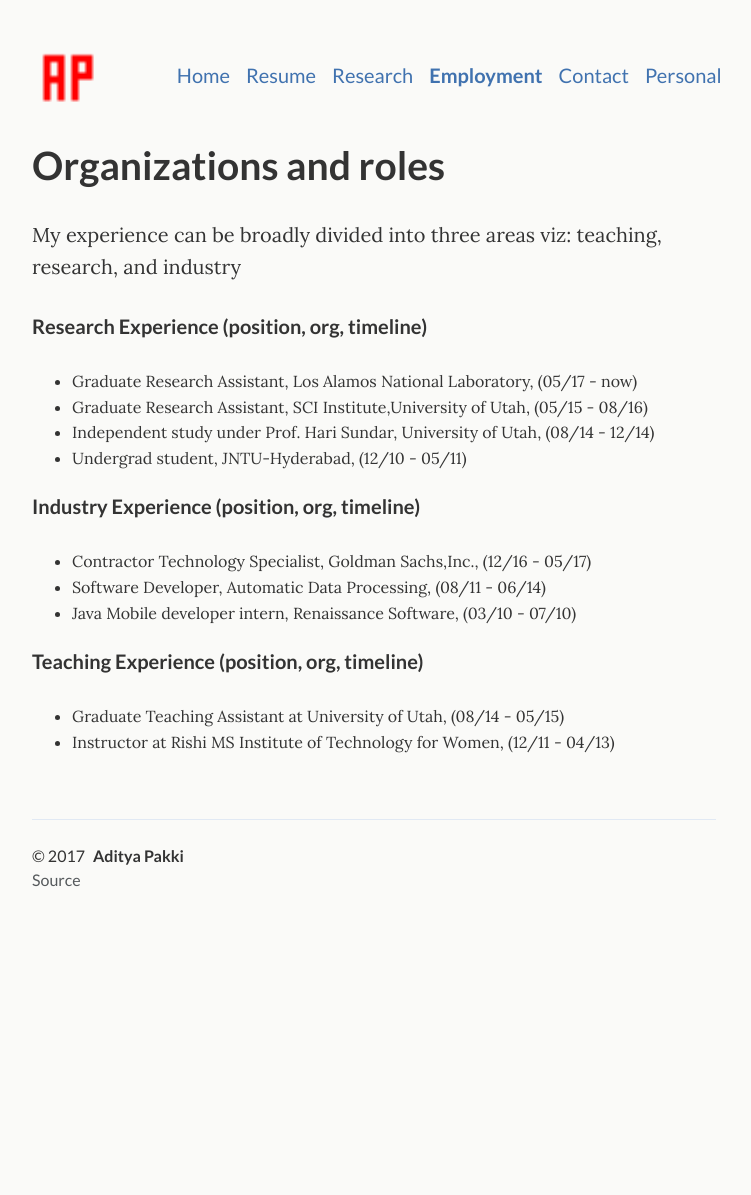
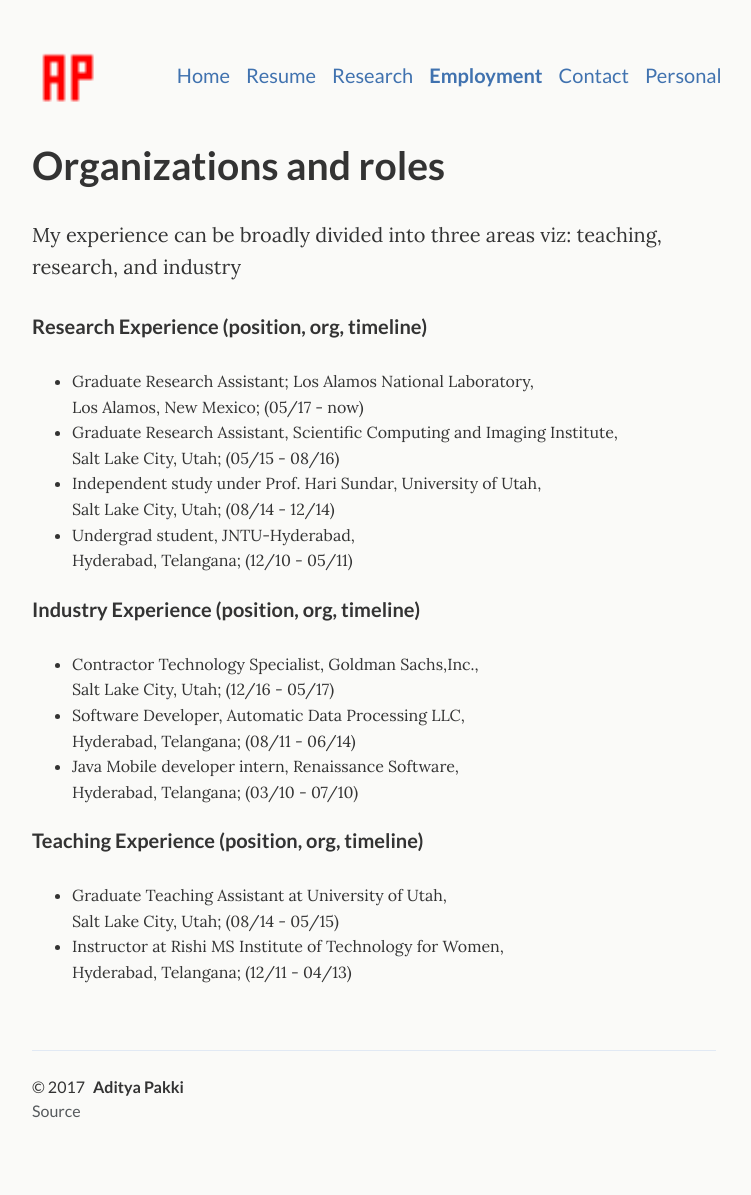
Before and after one commit to adityapakki/adityapakki.github.io, a Jekyll site: the page built from _pages/experience.html, in a window 1280 px wide. Shown: the whole page, without its empty margins (266-1017 px from the left). Built offline with Jekyll 4.4.1, drawn with Linux system fonts in a browser that asks for light colours; before the commit the page ends 964 px from its top, so only the background shows below that.

Commit message:
Reformat the experience.html

```diff
--- a/_pages/experience.html
+++ b/_pages/experience.html
@@ -12,26 +12,35 @@ permalink: /experience/
       <div class="project">
         <h4 class="project-title">Research Experience (position, org, timeline)</h4>
         <ul>
-        <li>Graduate Research Assistant, Los Alamos National Laboratory, (05/17 - now)</li>
-        <li>Graduate Research Assistant, SCI Institute,University of Utah, (05/15 - 08/16)</li>
-        <li>Independent study under Prof. Hari Sundar, University of Utah, (08/14 - 12/14)</li>
-        <li>Undergrad student, JNTU-Hyderabad, (12/10 - 05/11)</li>
+        <li>Graduate Research Assistant; Los Alamos National Laboratory,</br>
+            Los Alamos, New Mexico; (05/17 - now)</li>
+        <li>Graduate Research Assistant, Scientific Computing and Imaging Institute, </br>
+            Salt Lake City, Utah; (05/15 - 08/16)</li>
+        <li>Independent study under Prof. Hari Sundar, University of Utah,</br>
+            Salt Lake City, Utah; (08/14 - 12/14)</li>
+        <li>Undergrad student, JNTU-Hyderabad, </br>
+            Hyderabad, Telangana; (12/10 - 05/11)</li>
         <ul>
       </div>
 
       <div class="project">
         <h4 class="project-title">Industry Experience (position, org, timeline)</h4>
         <ul>
-         <li>Contractor Technology Specialist, Goldman Sachs,Inc., (12/16 - 05/17)</li>
-         <li>Software Developer, Automatic Data Processing, (08/11 - 06/14)</li>
-         <li>Java Mobile developer intern, Renaissance Software, (03/10 - 07/10)</li>
+         <li>Contractor Technology Specialist, Goldman Sachs,Inc., </br>
+            Salt Lake City, Utah; (12/16 - 05/17)</li>
+         <li>Software Developer, Automatic Data Processing LLC, </br>
+            Hyderabad, Telangana; (08/11 - 06/14)</li>
+         <li>Java Mobile developer intern, Renaissance Software, </br>
+            Hyderabad, Telangana; (03/10 - 07/10)</li>
       </div>
 
       <div class="project">
         <h4 class="project-title">Teaching Experience (position, org, timeline)</h4>
           <ul>
-            <li> Graduate Teaching Assistant at University of Utah, (08/14 - 05/15)</li>
-            <li> Instructor at Rishi MS Institute of Technology for Women, (12/11 - 04/13)</li>
+            <li> Graduate Teaching Assistant at University of Utah, </br>
+              Salt Lake City, Utah; (08/14 - 05/15)</li>
+            <li> Instructor at Rishi MS Institute of Technology for Women, </br>
+              Hyderabad, Telangana; (12/11 - 04/13)</li>
           </ul>
       </div>
 </div>
```
Also changed, not shown: _pages/research.md (+1 -1 lines).
